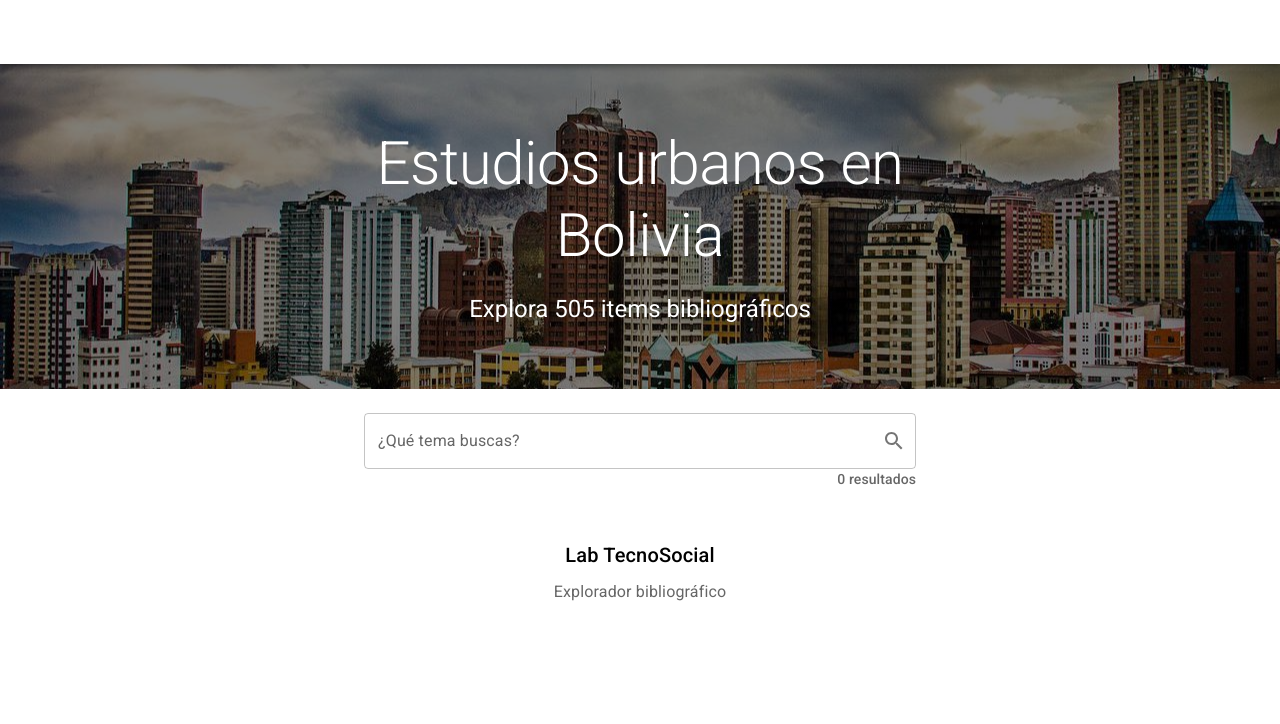
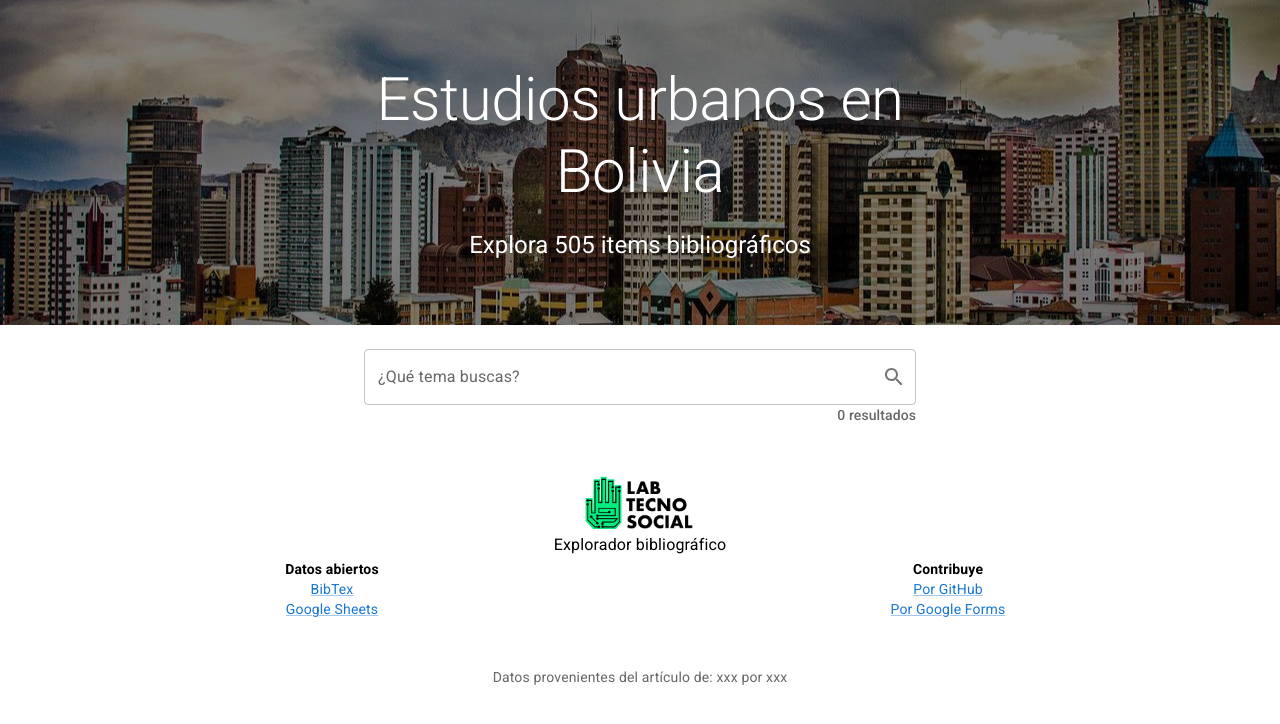
Before and after one commit to lab-tecnosocial/explora-bib, a React (Create React App) app: page / in a window 1280 px wide. Shown: the top 724 px of the page. Built offline with nearby package versions, Linux system fonts and the light colour scheme.

Commit message:
style: footer

```diff
--- a/src/components/Page.js
+++ b/src/components/Page.js
@@ -1,6 +1,5 @@
 import { useState } from 'react';
 import AppBar from '@mui/material/AppBar';
-import Button from '@mui/material/Button';
 import Box from '@mui/material/Box';
 import Toolbar from '@mui/material/Toolbar';
 import Typography from '@mui/material/Typography';
@@ -12,6 +11,8 @@ import Tarjeta from './Tarjeta';
 import Search from './Search';
 import dataJson from '../data/bib-urbana.json';
 import ciudad from '../img/ciudad-bolivia.jpeg';
+import logoLab from '../img/foto-perfil.png'
+import Link from '@mui/material/Link'
 
 const theme = createTheme();
 
@@ -28,13 +29,13 @@ export default function Page({ title, description }) {
   return (
     <ThemeProvider theme={theme}>
       {/* Header */}
-      <AppBar position="relative" sx={{ bgcolor: 'white' }} >
+      {/* <AppBar position="relative" sx={{ bgcolor: 'white' }} >
         <Toolbar>
           <Typography variant="h6" color="inherit" noWrap>
 
           </Typography>
         </Toolbar>
-      </AppBar>
+      </AppBar> */}
       {/* End Header */}
 
       <main>
@@ -93,17 +94,35 @@ export default function Page({ title, description }) {
 
       {/* Footer */}
       <Box sx={{ bgcolor: 'background.paper', p: 6 }} component="footer">
-        <Typography variant="h6" align="center" gutterBottom>
+        {/* <Typography variant="h6" align="center" gutterBottom>
           Lab TecnoSocial
-        </Typography>
+        </Typography> */}
+        <Box
+          display="flex"
+          justifyContent="center"
+        >
+          <img src={logoLab} width="120px" alt="Logo Lab"></img>
+          </Box>
         <Typography
           variant="subtitle1"
           align="center"
-          color="text.secondary"
           component="p"
         >
           Explorador bibliográfico
         </Typography>
+        <Grid container spacing={6}>
+          <Grid item xs={6}>
+            <Typography variant="body2" align="center"><b>Datos abiertos</b></Typography>
+            <Typography variant="body2" align="center"><Link href="" target="_blank">BibTex</Link></Typography>
+            <Typography variant="body2" align="center" href="https://docs.google.com/spreadsheets/d/12JtW_QCgC5xUJisGymGyF9IxsZPrkD2bKXJwuPCd_ZI/edit#gid=0" target="_blank"><Link>Google Sheets</Link></Typography>
+            </Grid>
+          <Grid item xs={6}>
+            <Typography variant="body2" align="center"><b>Contribuye</b></Typography>
+            <Typography variant="body2" align="center"><Link href="" target="_blank">Por GitHub</Link></Typography>
+            <Typography variant="body2" align="center"><Link href="" target="_blank">Por Google Forms</Link></Typography>
+            </Grid>
+          <Grid item xs={12}><Typography variant="body2" align="center" color="text.secondary">Datos provenientes del artículo de: xxx por xxx</Typography></Grid>
+        </Grid>
       </Box>
       {/* End footer */}
     </ThemeProvider>
```
